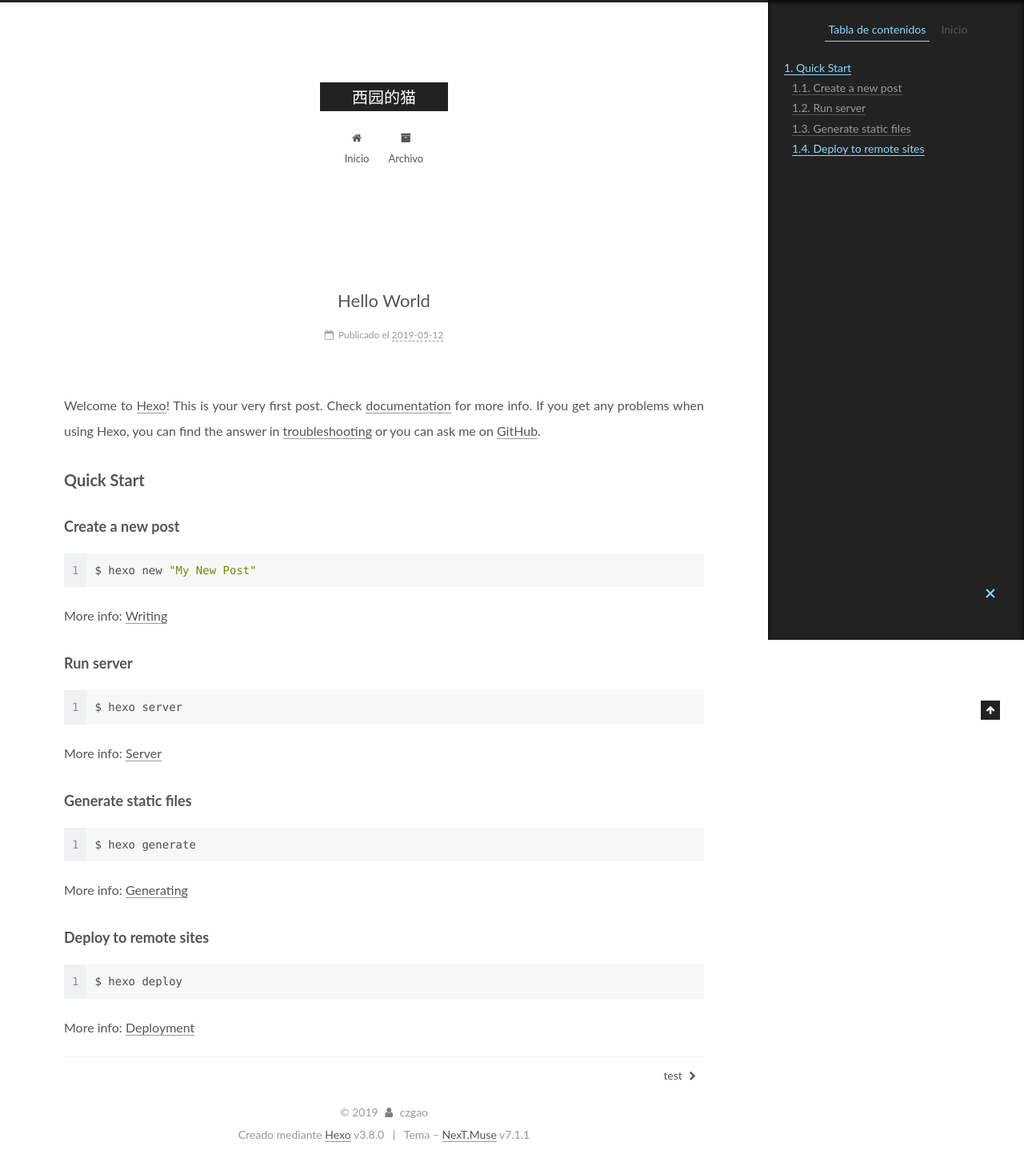
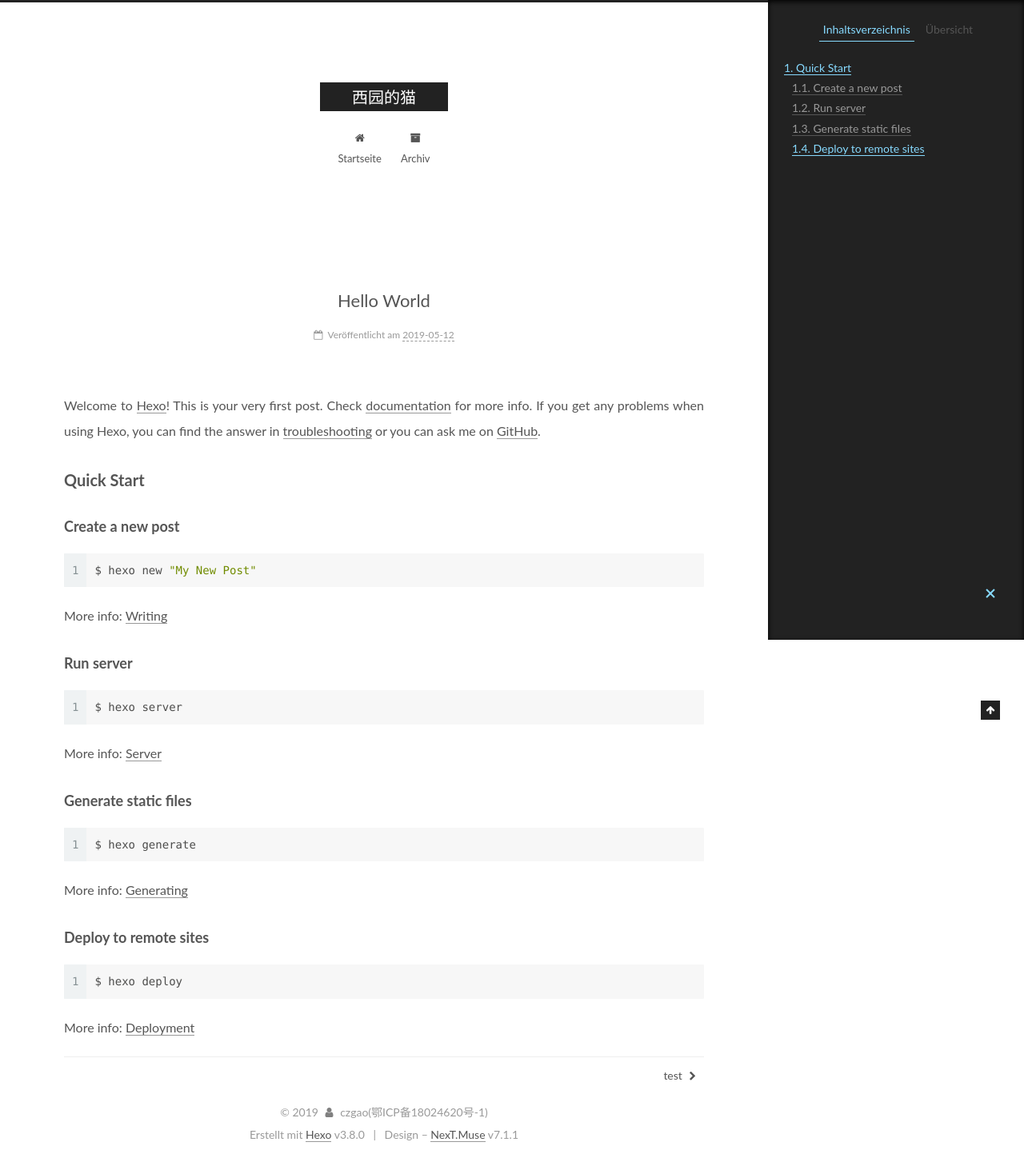
Before and after one commit to gczstudio/gczstudio.github.io, a plain HTML site: page 2019/05/12/hello-world/index.html in a window 1280 px wide. Shown: the whole page at 80% size. Drawn offline with Linux system fonts and the light colour scheme.

Commit message:
Site updated: 2019-05-20 16:21:57

```diff
--- a/2019/05/12/hello-world/index.html
+++ b/2019/05/12/hello-world/index.html
@@ -192,7 +192,7 @@
   </div>
 
   <div class="site-nav-toggle">
-    <button aria-label="Cambiar a barra de navegación">
+    <button aria-label="Navigationsleiste an/ausschalten">
       <span class="btn-bar"></span>
       <span class="btn-bar"></span>
       <span class="btn-bar"></span>
@@ -220,7 +220,7 @@
 
 
 
-    <a href="/" rel="section"><i class="menu-item-icon fa fa-fw fa-home"></i> <br>Inicio</a>
+    <a href="/" rel="section"><i class="menu-item-icon fa fa-fw fa-home"></i> <br>Startseite</a>
 
   </li>
 
@@ -237,7 +237,7 @@
 
 
 
-    <a href="/archives/" rel="section"><i class="menu-item-icon fa fa-fw fa-archive"></i> <br>Archivo</a>
+    <a href="/archives/" rel="section"><i class="menu-item-icon fa fa-fw fa-archive"></i> <br>Archiv</a>
 
   </li>
 
@@ -292,7 +292,7 @@
     <link itemprop="mainEntityOfPage" href="http://czgao.cn/2019/05/12/hello-world/">
 
     <span hidden itemprop="author" itemscope itemtype="http://schema.org/Person">
-      <meta itemprop="name" content="czgao">
+      <meta itemprop="name" content="czgao(鄂ICP备18024620号-1)">
       <meta itemprop="description" content>
       <meta itemprop="image" content="/images/avatar.gif">
     </span>
@@ -325,14 +325,14 @@
                 <i class="fa fa-calendar-o"></i>
               </span>
 
-                <span class="post-meta-item-text">Publicado el</span>
+                <span class="post-meta-item-text">Veröffentlicht am</span>
 
 
 
 
 
 
-              <time title="Creado por: 2019-05-12 21:27:12" itemprop="dateCreated datePublished" datetime="2019-05-12T21:27:12+08:00">2019-05-12</time>
+              <time title="Erstellt: 2019-05-12 21:27:12" itemprop="dateCreated datePublished" datetime="2019-05-12T21:27:12+08:00">2019-05-12</time>
 
 
 
@@ -460,10 +460,10 @@
 
         <ul class="sidebar-nav motion-element">
           <li class="sidebar-nav-toc sidebar-nav-active" data-target="post-toc-wrap">
-            Tabla de contenidos
+            Inhaltsverzeichnis
           </li>
           <li class="sidebar-nav-overview" data-target="site-overview-wrap">
-            Inicio
+            Übersicht
           </li>
         </ul>
 
@@ -472,7 +472,7 @@
         <div class="site-overview">
           <div class="site-author motion-element" itemprop="author" itemscope itemtype="http://schema.org/Person">
 
-              <p class="site-author-name" itemprop="name">czgao</p>
+              <p class="site-author-name" itemprop="name">czgao(鄂ICP备18024620号-1)</p>
               <div class="site-description motion-element" itemprop="description"></div>
           </div>
 
@@ -484,7 +484,7 @@
                   <a href="/archives/">
 
                     <span class="site-state-item-count">2</span>
-                    <span class="site-state-item-name">entradas</span>
+                    <span class="site-state-item-name">Artikel</span>
                   </a>
                 </div>
 
@@ -550,7 +550,7 @@
   <span class="with-love" id="animate">
     <i class="fa fa-user"></i>
   </span>
-  <span class="author" itemprop="copyrightHolder">czgao</span>
+  <span class="author" itemprop="copyrightHolder">czgao(鄂ICP备18024620号-1)</span>
 
 
 
@@ -558,7 +558,7 @@
 </div>
 
 
-  <div class="powered-by">Creado mediante <a href="https://hexo.io" class="theme-link" rel="noopener" target="_blank">Hexo</a> v3.8.0</div>
+  <div class="powered-by">Erstellt mit  <a href="https://hexo.io" class="theme-link" rel="noopener" target="_blank">Hexo</a> v3.8.0</div>
 
 
 
@@ -566,7 +566,7 @@
 
 
 
-  <div class="theme-info">Tema – <a href="https://theme-next.org" class="theme-link" rel="noopener" target="_blank">NexT.Muse</a> v7.1.1</div>
+  <div class="theme-info">Design – <a href="https://theme-next.org" class="theme-link" rel="noopener" target="_blank">NexT.Muse</a> v7.1.1</div>
 
 
 
--- a/css/main.css
+++ b/css/main.css
@@ -1765,7 +1765,7 @@ pre .javascript .function {
   width: 4px;
   height: 4px;
   border-radius: 50%;
-  background: #1dfbe2;
+  background: #a611ff;
 }
 .feed-link,
 .chat {
```
Also changed, not shown: 2019/05/12/test/index.html (+11 -11 lines), archives/2019/05/index.html (+10 -10 lines), archives/2019/index.html (+10 -10 lines), archives/index.html (+10 -10 lines), index.html (+14 -14 lines).
